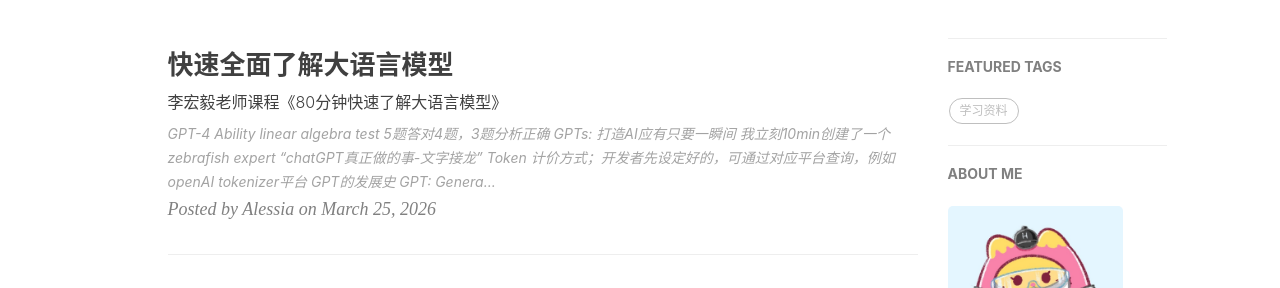
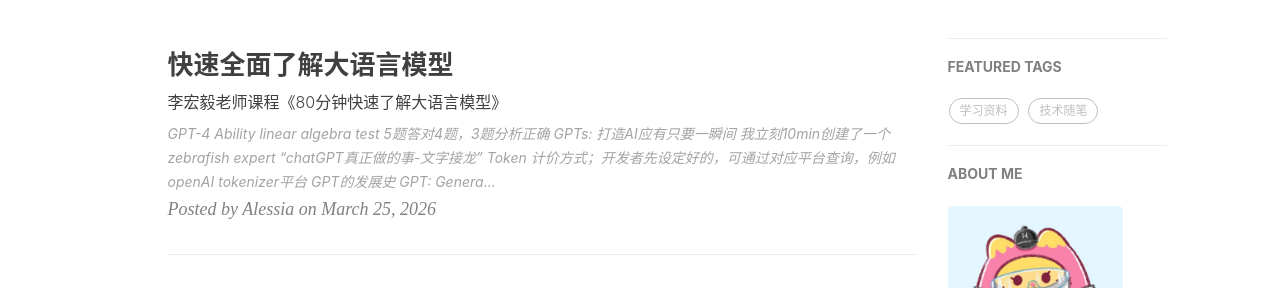
Before and after one commit to LIU-Alessia/LIU-Alessia.github.io, a Jekyll site: the page built from index.html, in a window 1280 px wide and 900 px high. Shown: the part 420-708 px from the top of the window. Built offline with Jekyll 4.4.1, drawn with Linux system fonts in a browser that asks for light colours; nearby versions of some CDN libraries; the list of posts is cut into pages by our own code; comment, search, counter and statistics services are not loaded.

Commit message:
tag update

```diff
--- a/_posts/2026-01-14-tensorflow.md
+++ b/_posts/2026-01-14-tensorflow.md
@@ -7,7 +7,7 @@ author:     Alessia
 header-img: img/post-bg-cook.jpg
 catalog: true
 tags:
-    - tensorflow
+    - 技术随笔
 ---
 
 # tf1 极简教程
```
Also changed, not shown: _posts/2026-02-26-colab使用.md (+1 -1 lines).
